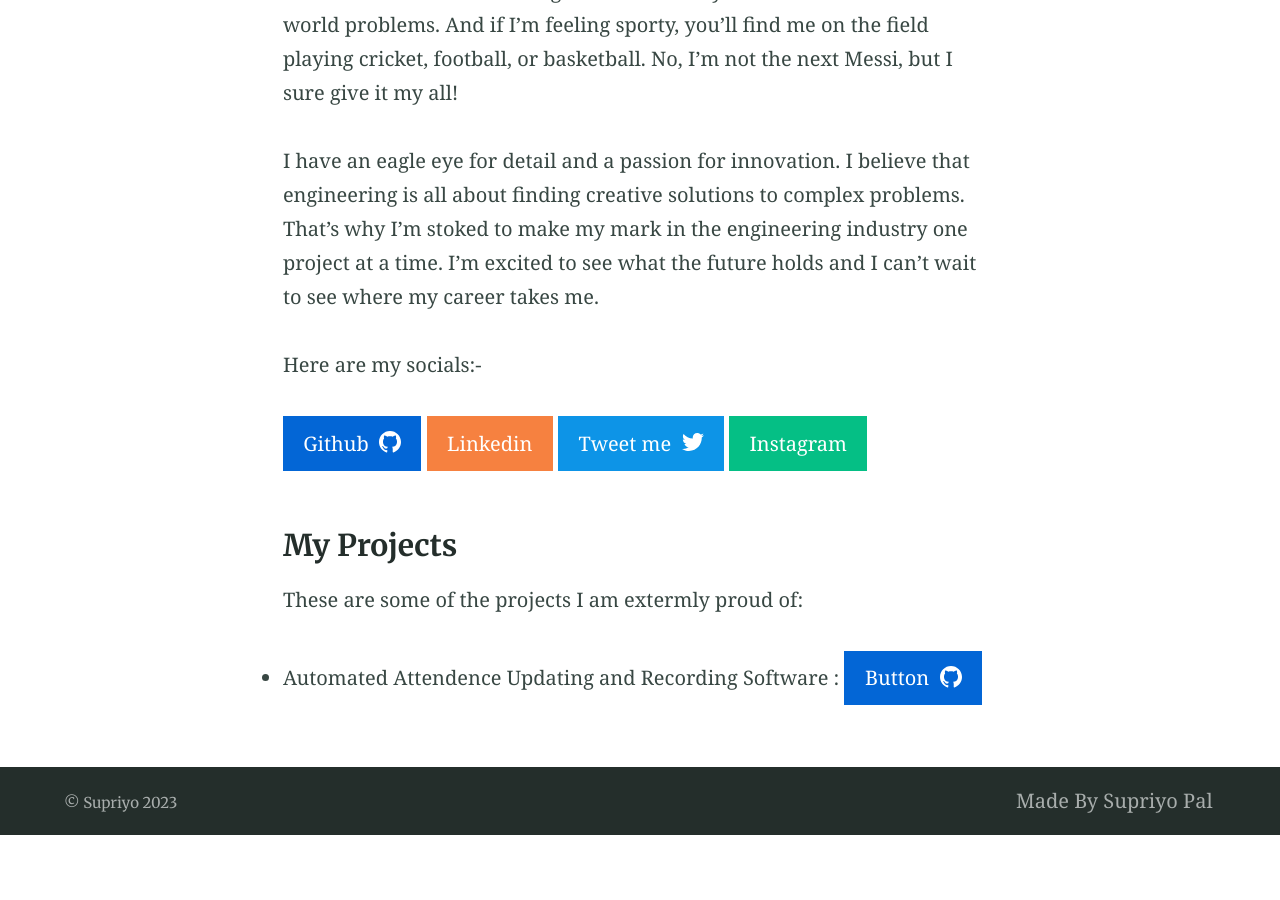
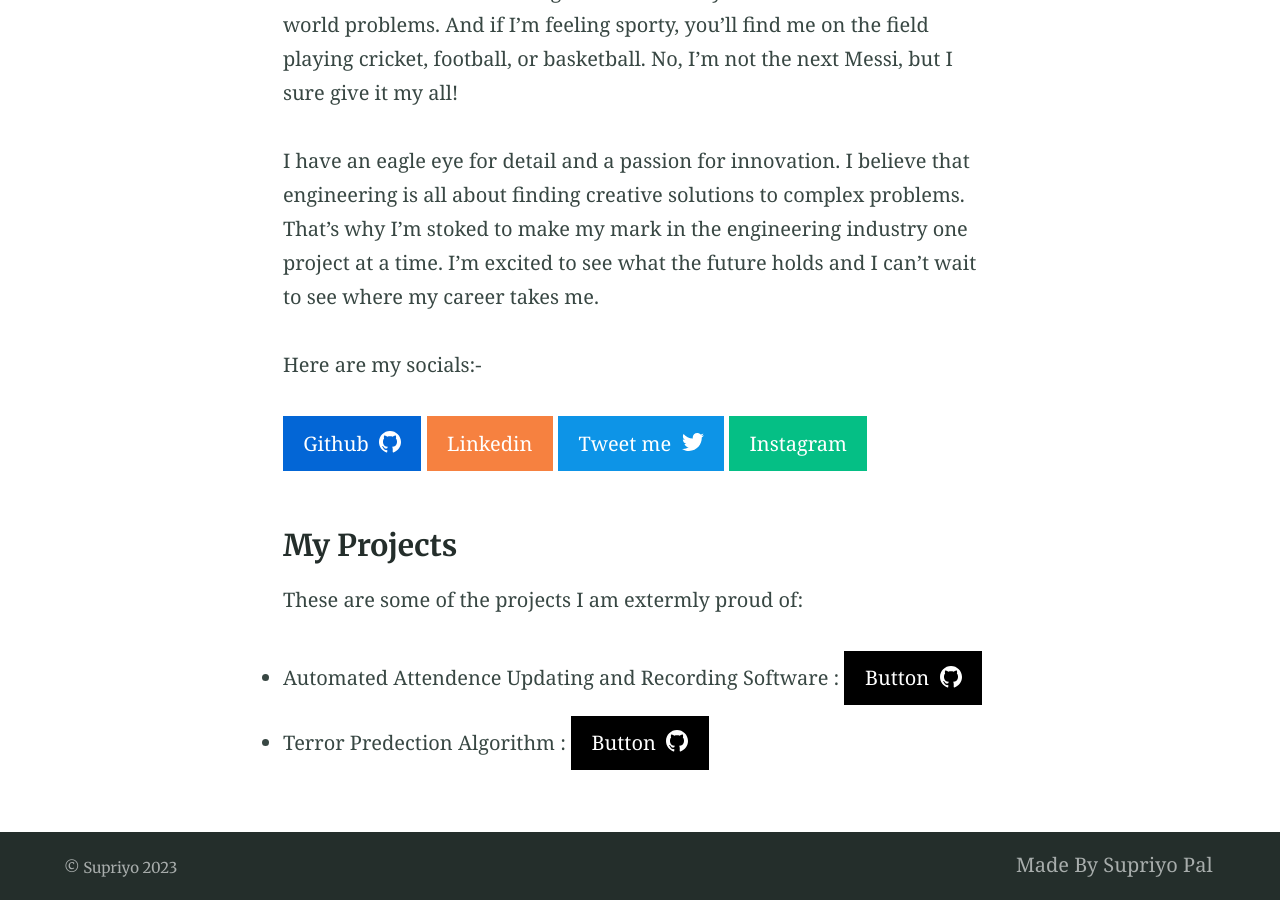
Before and after one commit to Supriyoiiest/supriyoiiest.github.io, a Jekyll site: the page built from index.md, in a window 1280 px wide and 900 px high, scrolled down 674 px. Built offline with Jekyll 4.4.1, drawn with Linux system fonts in a browser that asks for light colours; before the commit the page ends 1509 px from its top, so only the background shows below that.

Commit message:
Update index.md

```diff
--- a/index.md
+++ b/index.md
@@ -19,4 +19,5 @@ Here are my socials:-
 
 These are some of the projects I am extermly proud of:
 
-- Automated Attendence Updating and Recording Software : {% include button.html icon="github" link="https://github.com/Supriyoiiest/AARUS" color="#0366d6" %}
+- Automated Attendence Updating and Recording Software : {% include button.html icon="github" link="https://github.com/Supriyoiiest/AARUS" color="#000000" %}
+- Terror Predection Algorithm : {% include button.html icon="github" link="https://github.com/Supriyoiiest/Terror-Preduction-Algo" color="#000000" %}
```
